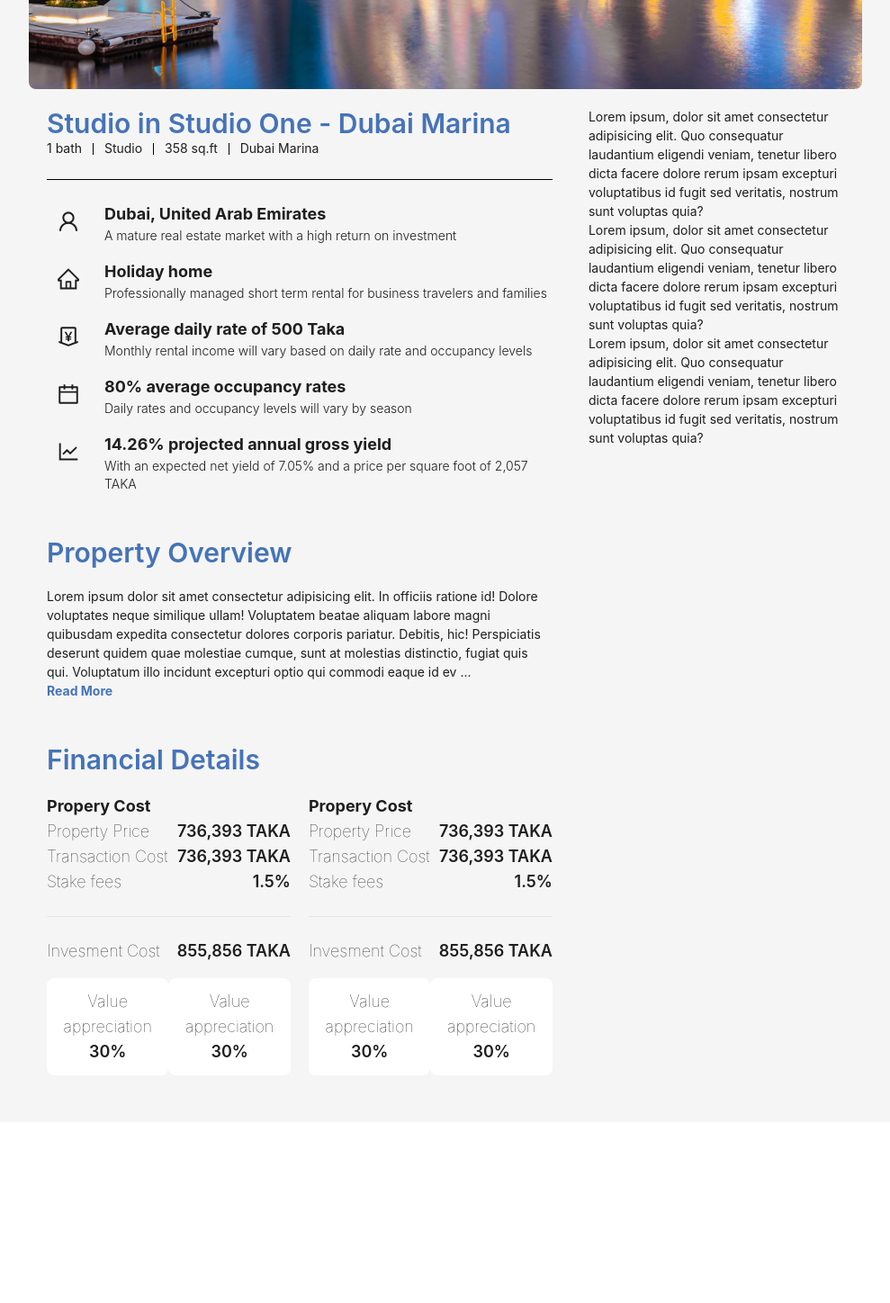
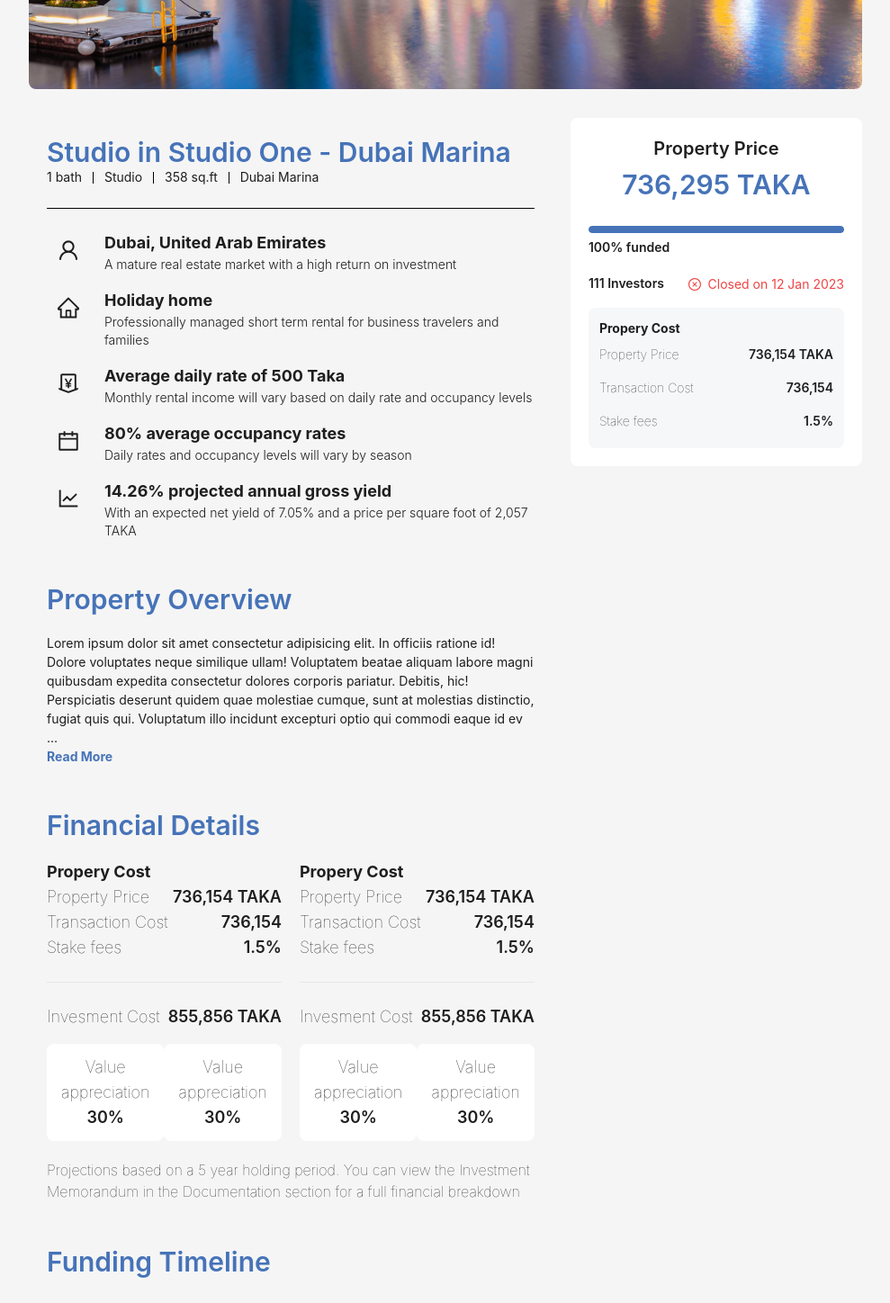
Before and after one commit to aleeizhere/propertysite, a React (Vite) app: page /5 in a window 1280 px wide. Shown: the part 560-2008 px from the top of the page at 90% size, without its empty margins (280-1269 px from the left). Before the commit the page ends 1807 px from the top, so only its background shows below. Built offline with nearby package versions, Linux system fonts and the light colour scheme.

Commit message:
propertyDetails page without  map

```diff
--- a/src/pages/PropertyPage/PropertyDetailsTab.jsx
+++ b/src/pages/PropertyPage/PropertyDetailsTab.jsx
@@ -1,6 +1,8 @@
 import { useState } from 'react'
-import { CalendarOutlined, HomeOutlined, LineChartOutlined, MoneyCollectOutlined, UserOutlined } from '@ant-design/icons'
-import { Divider, Slider } from 'antd'
+import { CalendarOutlined, CloseCircleOutlined, HomeOutlined, InfoOutlined, LineChartOutlined, MoneyCollectOutlined, UserOutlined } from '@ant-design/icons'
+import { Divider, Steps, Progress } from 'antd'
+import dumbbell from "../../assets/dumbbell.svg"
+import pool from "../../assets/pool.svg"
 import ImageSlider from "../../components/ImageSlider"
 import styles from '../../style'
 
@@ -10,10 +12,18 @@
     { icon: <MoneyCollectOutlined />, heading: "Average daily rate of 500 Taka", desc: "Monthly rental income will vary based on daily rate and occupancy levels" },
     { icon: <CalendarOutlined />, heading: "80% average occupancy rates", desc: "Daily rates and occupancy levels will vary by season" },
     { icon: <LineChartOutlined />, heading: "14.26% projected annual gross yield", desc: "With an expected net yield of 7.05% and a price per square foot of 2,057 TAKA " },
+]
+const priceDetails = [
+    { heading: "Property Price", price: "736,154 TAKA" },
+    { heading: "Transaction Cost", price: "736,154" },
+    { heading: "Stake fees", price: "1.5%" },
+]
 
+const valueAppreciation = [
+    { heading: "Value appreciation", percent: "30%" },
+    { heading: "Value appreciation", percent: "30%" },
 
 ]
-
 const PropertyDetailsTab = () => {
     let propertyDesc = `Lorem ipsum dolor sit amet consectetur adipisicing elit. In officiis ratione id! Dolore voluptates neque similique ullam! Voluptatem beatae aliquam labore magni quibusdam expedita consectetur dolores corporis pariatur. Debitis, hic!
     Perspiciatis deserunt quidem quae molestiae cumque, sunt at molestias distinctio, fugiat quis qui. Voluptatum illo incidunt excepturi optio qui commodi eaque id eveniet vitae, labore, eligendi ducimus. Laudantium, quaerat repellendus!
@@ -42,19 +52,16 @@
 
 
     return (
-        <div>
+        <div className=''>
             <h1 className={`${styles.boldText} text-lightGreen text-2xl mb-6`}>Portfolio {'>'} <span className='font-light text-base'> {"Property Name"} </span> </h1>
             <ImageSlider />
 
             <div className="flex flex-col-reverse md:flex-row">
                 <div className="md:w-[65%] md:p-5 p-2">
 
-
-
-
                     {/* Left Div Content */}
-                    <div>
-                        <h1 className={`${styles.boldText} text-lightGreen font-bold md:text-3xl`}>Studio in Studio One - Dubai Marina</h1>
+                    <div className='pr-5'>
+                        <h1 className={`${styles.boldText} text-lightGreen font-bold md:text-3xl mt-8`}>Studio in Studio One - Dubai Marina</h1>
                         <h1 className='text-xs md:text-sm'>1 bath <span> <Divider type='vertical' className='border-black' /> </span> Studio <span> <Divider className='border-black' type='vertical' /> </span> 358 sq.ft <span> <Divider className='border-black' type='vertical' /> </span> Dubai Marina</h1>
 
                         <Divider className='border-black' />
@@ -87,41 +94,31 @@
                                 <p>{text}  {!readMore && '...'}</p>
                                 <p onClick={showMore} className="font-bold text-lightGreen cursor-pointer"> {readMore ? 'Show Less' : " Read More"}</p>
                             </div>
-
-
                             {/* Financial Details */}
                             <h1 className={`${styles.boldText} text-lightGreen font-bold md:text-3xl pt-12 pb-5`}>Financial Details</h1>
 
                             <div className='flex justify-between gap-x-5'>
                                 <div className='w-1/2 text-lg'>
                                     <h1 className='font-bold'>Propery Cost</h1>
-                                    <div className='flex justify-between '>
-                                        <h1 className='font-thin'>Property Price</h1>
-                                        <h1 className='font-semibold'>736,393 TAKA</h1>
-                                    </div>
-                                    <div className='flex justify-between'>
-                                        <h1 className='font-thin'>Transaction Cost</h1>
-                                        <h1 className='font-semibold'>736,393 TAKA</h1>
-                                    </div>
-                                    <div className='flex justify-between'>
-                                        <h1 className='font-thin'>Stake fees</h1>
-                                        <h1 className='font-semibold'>1.5%</h1>
-                                    </div>
+                                    {priceDetails.map((detail, i) => (
+                                        <div className='flex justify-between'>
+                                            <h1 className='font-thin'>{detail.heading}</h1>
+                                            <h1 className='font-semibold'>{detail.price}</h1>
+                                        </div>
+                                    ))}
                                     <Divider />
                                     <div className='flex justify-between'>
                                         <h1 className='font-thin'>Invesment Cost</h1>
                                         <h1 className='font-semibold'>855,856 TAKA</h1>
                                     </div>
 
-                                    <div className='flex justify-between mt-4'>
-                                        <div className='bg-white p-3 rounded-lg text-center'>
-                                            <h1 className='font-thin'>Value appreciation</h1>
-                                            <h1 className='font-semibold'>30%</h1>
-                                        </div>
-                                        <div className='bg-white p-3 rounded-lg text-center '>
-                                            <h1 className='font-thin'>Value appreciation</h1>
-                                            <h1 className='font-semibold'>30%</h1>
-                                        </div>
+                                    <div className='flex flex-wrap lg:flex-nowrap gap-y-3 justify-between mt-4'>
+                                        {valueAppreciation.map((value, i) => (
+                                            <div key={i} className='bg-white p-3 rounded-lg text-center'>
+                                                <h1 className='font-thin'>{value.heading}</h1>
+                                                <h1 className='font-semibold'>{value.percent}</h1>
+                                            </div>
+                                        ))}
                                     </div>
 
                                 </div>
@@ -129,38 +126,85 @@
 
                                 <div className='w-1/2 text-lg'>
                                     <h1 className='font-bold'>Propery Cost</h1>
-                                    <div className='flex justify-between '>
-                                        <h1 className='font-thin'>Property Price</h1>
-                                        <h1 className='font-semibold'>736,393 TAKA</h1>
-                                    </div>
-                                    <div className='flex justify-between'>
-                                        <h1 className='font-thin'>Transaction Cost</h1>
-                                        <h1 className='font-semibold'>736,393 TAKA</h1>
-                                    </div>
-                                    <div className='flex justify-between'>
-                                        <h1 className='font-thin'>Stake fees</h1>
-                                        <h1 className='font-semibold'>1.5%</h1>
-                                    </div>
+                                    {priceDetails.map((detail, i) => (
+                                        <div className='flex justify-between'>
+                                            <h1 className='font-thin'>{detail.heading}</h1>
+                                            <h1 className='font-semibold'>{detail.price}</h1>
+                                        </div>
+                                    ))}
                                     <Divider />
                                     <div className='flex justify-between'>
                                         <h1 className='font-thin'>Invesment Cost</h1>
                                         <h1 className='font-semibold'>855,856 TAKA</h1>
                                     </div>
 
-                                    <div className='flex justify-between mt-4'>
-                                        <div className='bg-white p-3 rounded-lg text-center'>
-                                            <h1 className='font-thin'>Value appreciation</h1>
-                                            <h1 className='font-semibold'>30%</h1>
-                                        </div>
-                                        <div className='bg-white p-3 rounded-lg text-center '>
-                                            <h1 className='font-thin'>Value appreciation</h1>
-                                            <h1 className='font-semibold'>30%</h1>
-                                        </div>
+                                    <div className='flex flex-wrap gap-y-3 lg:flex-nowrap justify-between mt-4'>
+                                        {valueAppreciation.map((value, i) => (
+                                            <div key={i} className='bg-white p-3 rounded-lg text-center'>
+                                                <h1 className='font-thin'>{value.heading}</h1>
+                                                <h1 className='font-semibold'>{value.percent}</h1>
+                                            </div>
+                                        ))}
                                     </div>
                                 </div>
+
                             </div>
 
+                            <h1 className='text-base pt-5 font-thin'>Projections based on a 5 year holding period. You can view the Investment Memorandum in the Documentation section for a full financial breakdown</h1>
 
+
+                            {/* Funnding TimeLine */}
+                            <h1 className={`${styles.boldText} text-lightGreen font-bold md:text-3xl pt-12 pb-5`}>Funding Timeline</h1>
+
+                            {/* Steps */}
+                            <Steps
+                                progressDot
+                                current={2}
+                                direction="vertical"
+                                size='default'
+                                className='font-bold'
+                                items={[
+                                    {
+                                        title: 'January 12th, 2023',
+                                        description: "Closing Date"
+                                    },
+                                    {
+                                        title: 'February 2nd, 2023',
+                                        description: 'SPV created and title deeds distributed',
+                                    },
+                                    {
+                                        title: 'February 9th, 2023',
+                                        description: 'DTCM application approved',
+                                    },
+                                    {
+                                        title: 'February 9th, 2023',
+                                        description: 'Handover to property manager',
+                                    },
+                                    {
+                                        title: 'April 27th, 2023',
+                                        description: 'Expected first rental payment',
+                                    },
+                                ]}
+                            />
+
+
+                            <h1 className={`${styles.boldText} text-lightGreen font-bold md:text-3xl pt-12 pb-5`}>Location</h1>
+                            <div>
+                                <h1 className='flex items-center gap-x-2 font-bold text-lg'> <span className='bg-white rounded-[100%] p-2'> <InfoOutlined /> </span> Dubai Marina, Dubai United Arab Emirates </h1>
+                                <h1 className='text-base pt-5 font-thin'>Dubai Marina is one of the premier neighbourhoods in Dubai. This impressive community boasts luxury skyscrapers, a range of dining and entertainment options and urban waterfront living to its residents. It is the most popular area for renting luxury apartments in Dubai.</h1>
+                            </div>
+
+                            <h1 className={`${styles.boldText} text-lightGreen font-bold md:text-3xl pt-12 pb-5`}>Amenities</h1>
+                            <div className='flex justify-between md:w-64'>
+                                <div className='flex gap-x-4 items-center'>
+                                    <img src={dumbbell} alt="" />
+                                    <h1>Gym</h1>
+                                </div>
+                                <div className='flex gap-x-4 items-center'>
+                                    <img src={pool} alt="" />
+                                    <h1>Pool</h1>
+                                </div>
+                            </div>
 
                         </div>
 
@@ -175,12 +219,28 @@
 
 
 
-                <div className="w-full md:w-[35%] md:h-64 p-2 md:p-5 md:sticky md:top-0">
-                    {/* Right Div Content */}
-                    <h1>Lorem ipsum, dolor sit amet consectetur adipisicing elit. Quo consequatur laudantium eligendi veniam, tenetur libero dicta facere dolore rerum ipsam excepturi voluptatibus id fugit sed veritatis, nostrum sunt voluptas quia?</h1>
-                    <h1>Lorem ipsum, dolor sit amet consectetur adipisicing elit. Quo consequatur laudantium eligendi veniam, tenetur libero dicta facere dolore rerum ipsam excepturi voluptatibus id fugit sed veritatis, nostrum sunt voluptas quia?</h1>
-                    <h1>Lorem ipsum, dolor sit amet consectetur adipisicing elit. Quo consequatur laudantium eligendi veniam, tenetur libero dicta facere dolore rerum ipsam excepturi voluptatibus id fugit sed veritatis, nostrum sunt voluptas quia?</h1>
+                <div className="w-full md:w-[35%] md:h-fit p-2 md:p-5 md:sticky md:top-6 mt-8 bg-white rounded-lg">
+
+                        <h1 className={`${styles.boldText} md:text-xl text-center`}>Property Price</h1>
+                        <h1 className={`${styles.boldText} text-lightGreen font-bold md:text-3xl pb-5 text-center mt-2`}>736,295 TAKA</h1>
+                        <Progress showInfo={false} percent={100} strokeColor="#4673B8" />
+                        <h1 className={`${styles.boldText} text-sm pb-5 `}>100% funded</h1>
+                        <div className='flex justify-between'>
+                            <h1 className={`${styles.boldText} text-sm`}> 111 Investors </h1>
+                            <h1 className='text-red-500 flex items-center gap-x-2'> {<CloseCircleOutlined />} Closed on 12 Jan 2023</h1>
+                        </div>
+                        <div className='bg-creamWhite p-3 rounded-lg mt-4'>
+                            <h1 className='font-bold'>Propery Cost</h1>
+                            {priceDetails.map((detail, i) => (
+                                <div className='flex justify-between py-2'>
+                                    <h1 className='font-thin'>{detail.heading}</h1>
+                                    <h1 className='font-semibold'>{detail.price}</h1>
+                                </div>
+                            ))}
+                        </div>
+
                 </div>
+
             </div>
         </div>
     )
```
Also changed, not shown: src/index.css (+8 -0 lines), src/assets/dumbbell.svg (added), src/assets/pool.svg (added).
